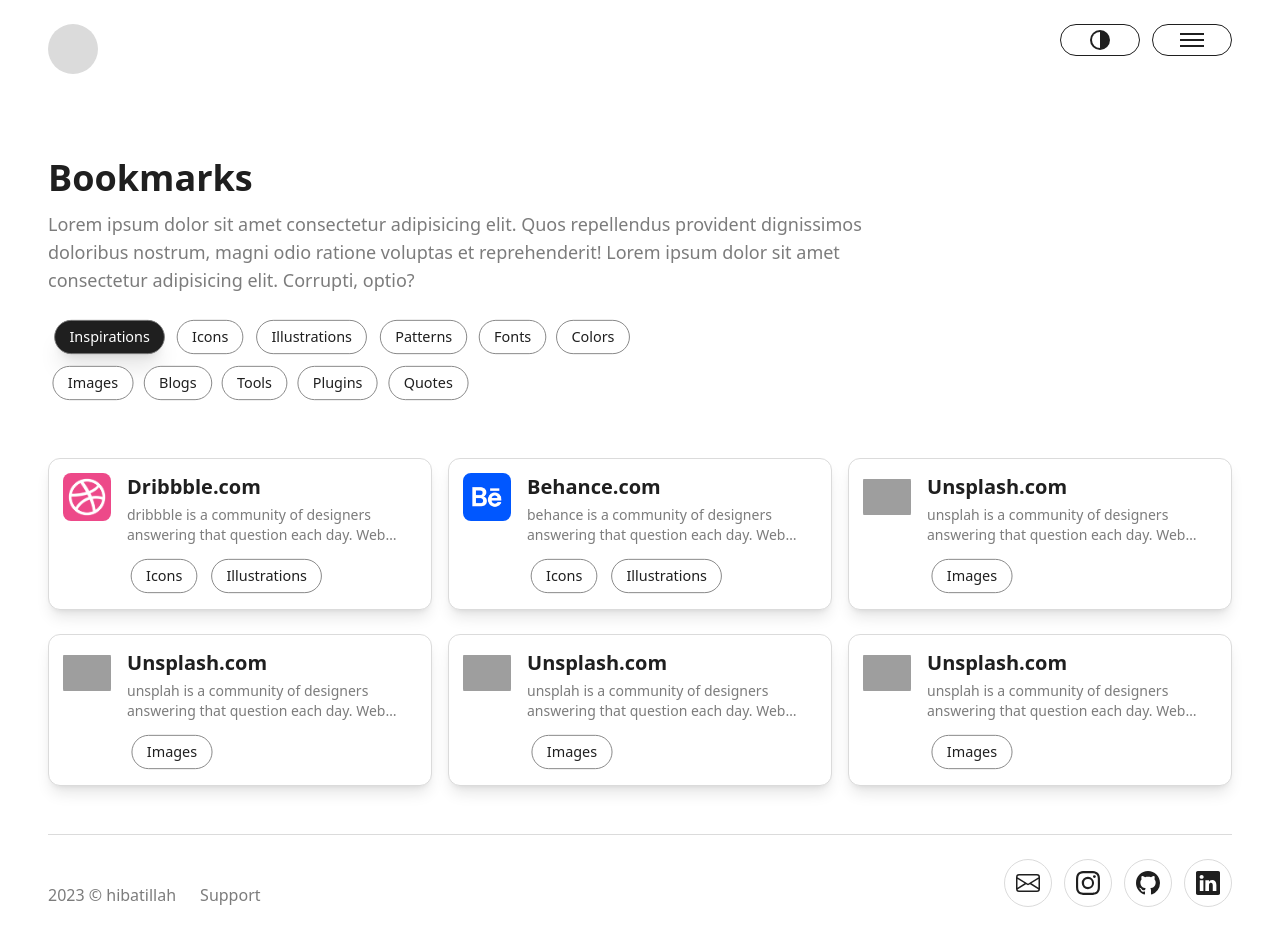
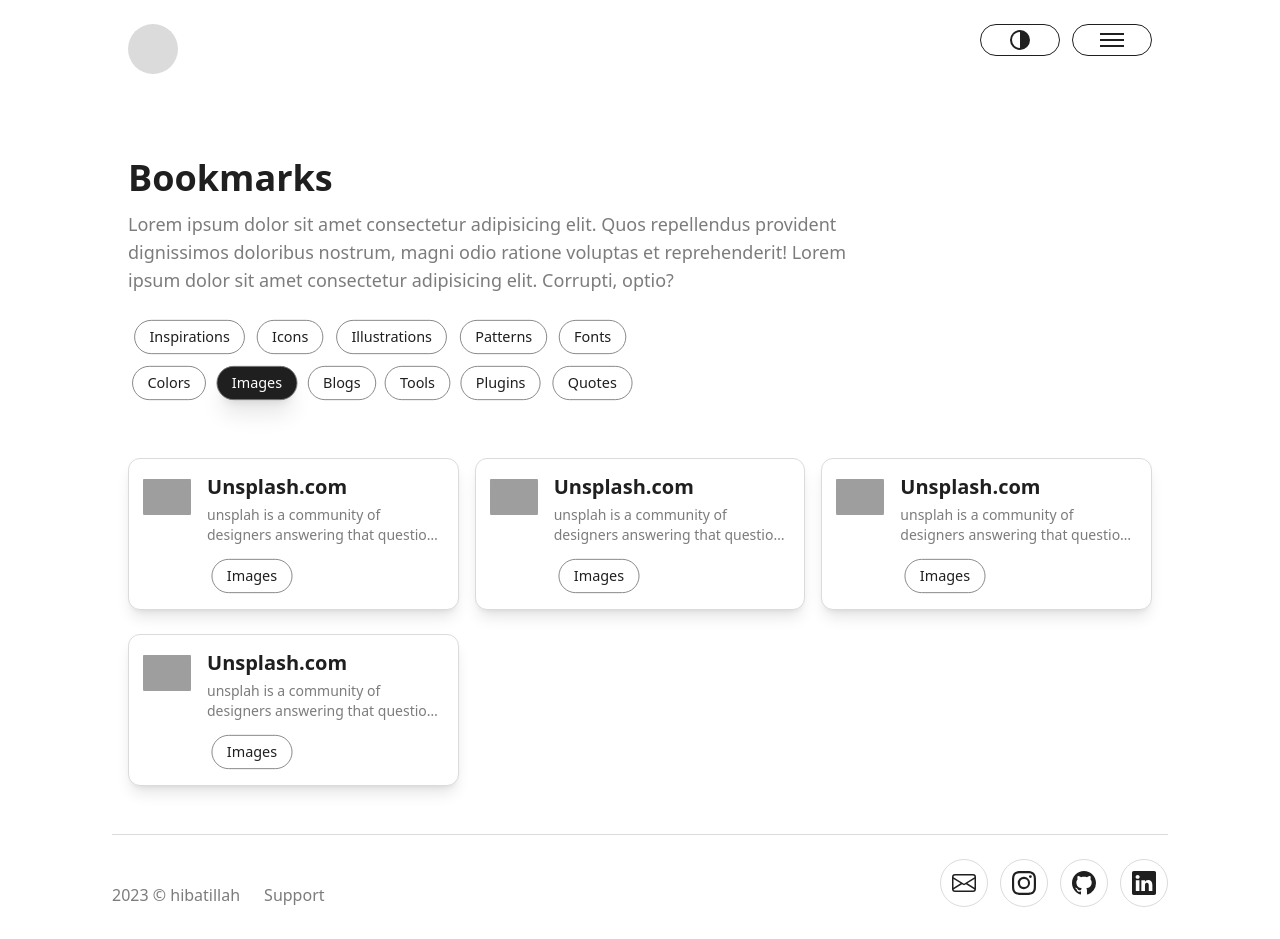
Before and after one commit to hibatillah/minimalist-portfolio, a React (Create React App) app: page /bookmarks in a window 1280 px wide. Built offline with nearby package versions, Linux system fonts and the light colour scheme; grey boxes are pictures that could not be loaded.

Commit message:
update container navbar, footer add filter bookmarks

```diff
--- a/src/App.jsx
+++ b/src/App.jsx
@@ -16,8 +16,8 @@ const App = () => {
             className={`${
               menu
                 ? "-right-full md:hidden"
-                : "right-0 md:top-full md:-translate-y-5 md:-translate-x-1 lg:-translate-x-9"
-            } fixed top-0 w-fit h-screen px-4 py-6 bg-white shadow-2xl transition-all duration-500 z-50 md:absolute md:h-fit md:px-3 md:rounded-lg md:shadow-2xl dark:bg-dark`}
+                : "right-0 md:top-full md:-translate-y-6 md:-translate-x-1 lg:-translate-x-28"
+            } fixed top-0 w-fit h-screen px-4 py-6 bg-white shadow-xl border border-profile dark:border-grey/30 transition-all duration-500 z-50 md:absolute md:h-fit md:px-3 md:rounded-lg dark:bg-dark`}
           >
             <Navbar handle={handleMenu} />
           </nav>
@@ -27,7 +27,7 @@ const App = () => {
           <Route path="/projects" element={<Projects />} />
           <Route path="/bookmarks" element={<Bookmarks />} />
         </Routes>
-        <div className="container px-8 pb-10 md:pb-5 lg:pb-8 lg:px-10 xl:px-12">
+        <div className="container px-8 pb-10 md:pb-5 lg:pb-8 lg:px-10 xl:px-28">
           <div className="flex flex-col gap-5 pt-6 border-t border-profile md:gap-4 lg:flex-row lg:justify-between lg:items-end lg:gap-0 dark:border-grey/50">
             <Footer />
           </div>
--- a/src/index.css
+++ b/src/index.css
@@ -25,7 +25,7 @@
 
 @layer components {
   .container {
-    @apply px-5 mx-auto md:px-8 lg:px-10 xl:px-12;
+    @apply px-5 mx-auto md:px-8 lg:px-10 xl:px-32;
   }
   .press {
     @apply transition-all active:scale-90;
--- a/src/pages/Bookmarks.jsx
+++ b/src/pages/Bookmarks.jsx
@@ -17,15 +17,17 @@ const Bookmarks = () => {
     "quotes",
   ];
 
-  const [activeTag, setActiveTag] = useState("inspirations");
-  const tagHandler = (e) => {
+  const [activeTag, setActiveTag] = useState("images");
+  const tagHandle = (e) => {
     setActiveTag(e.target.innerText.toLowerCase());
   };
 
+  const filteredBookmarks = bookmarks.filter((bookmark) => bookmark.tag.find((el) => el === activeTag))
+
   useEffect(() => {
     document.title = "Hibatillah's Bookmarks";
-    console.log(bookmarks);
-  }, []);
+    console.log("🚀 ~ file: Bookmarks.jsx:26 ~ Bookmarks ~ filteredBookmarks:", filteredBookmarks)
+  }, [filteredBookmarks]);
 
   return (
     <main className="container space-y-14">
@@ -45,10 +47,10 @@ const Bookmarks = () => {
             <li key={index} className="cursor-pointer">
               <Tag
                 tag={tag}
-                handle={tagHandler}
+                handle={tagHandle}
                 custom={`${
                   tag === activeTag
-                    ? "shadow-xl text-white bg-dark dark:bg-white dark:text-dark dark:shadow-grey/10"
+                    ? "text-white bg-dark dark:text-black dark:bg-white shadow-xl dark:shadow-grey/10"
                     : "text-dark bg-white dark:bg-dark dark:text-white"
                 } scale-90`}
               />
@@ -60,7 +62,7 @@ const Bookmarks = () => {
         id="bookmarks"
         className="grid grid-cols-1 gap-y-6 md:grid-cols-2 md:gap-x-5 xl:grid-cols-3 lg:gap-x-4"
       >
-        {bookmarks.map((bookmark, index) => (
+        {filteredBookmarks.map((bookmark, index) => (
           <li key={index}>
             <a href={bookmark.link} target="_blank" rel="noopener noreferrer">
               <BookmarkCard bookmark={bookmark} />
```
